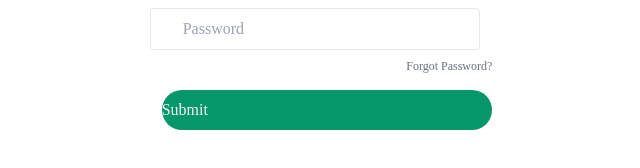
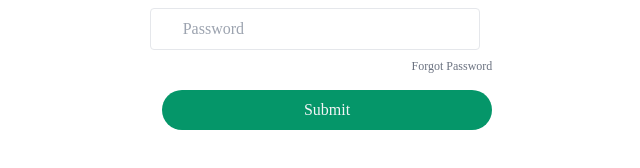
Before and after one commit to ISVxGTN/telehealth-ui, a React (Create React App) app: page /login in a window 1280 px wide. Shown: the part 414-582 px from the top of the page, without its empty margins (313-953 px from the left). Built offline with nearby package versions, Linux system fonts and the light colour scheme.

Commit message:
Adjusted login page

```diff
--- a/src/pages/SignIn.js
+++ b/src/pages/SignIn.js
@@ -39,13 +39,13 @@ const SignIn = () => {
             m
             className="text-xs text-gray-500 float-right mb-4"
           >
-            Forgot Password?
+            Forgot Password
           </Link>
 
           <Link
             to="/"
             type="button"
-            className="w-full py-2 rounded-full bg-green-600 text-gray-100  focus:outline-none"
+            className="w-full py-2 text-center rounded-full bg-green-600 text-gray-100  focus:outline-none"
           >
             Submit
           </Link>
```
